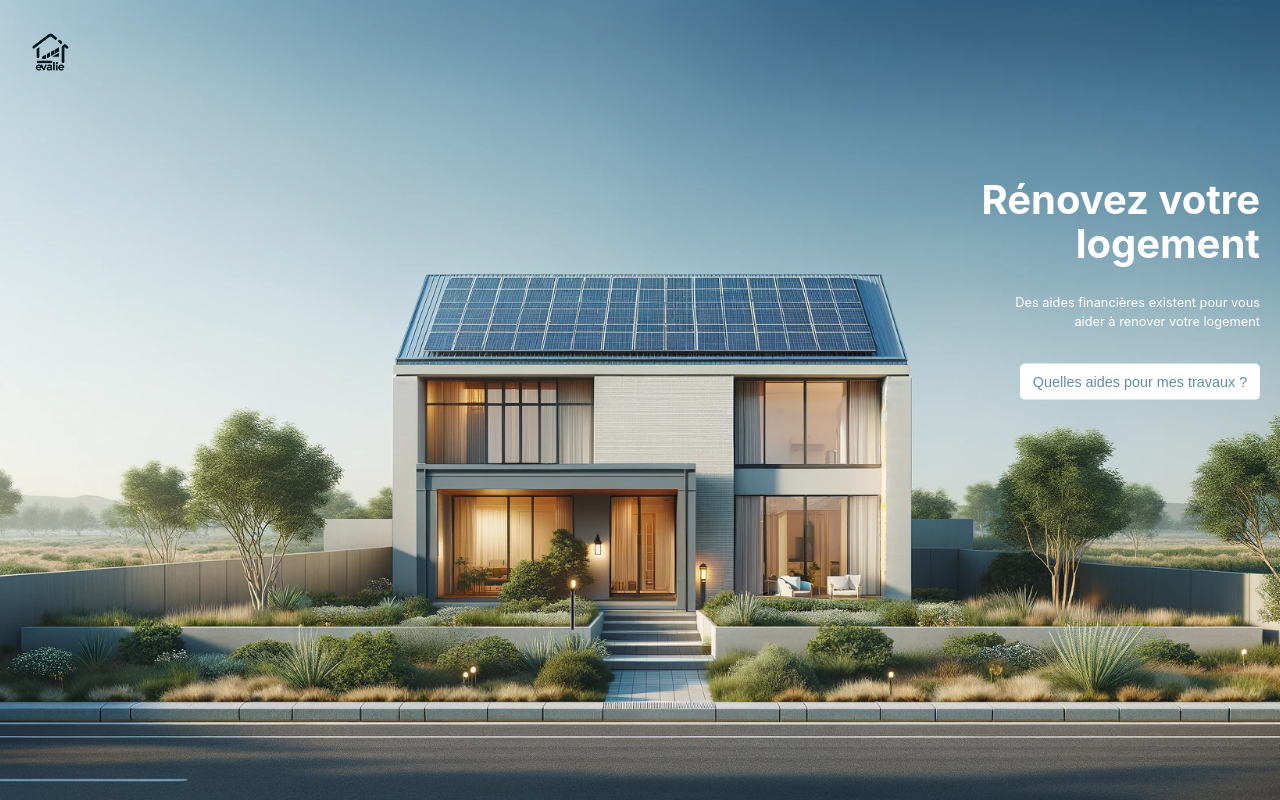
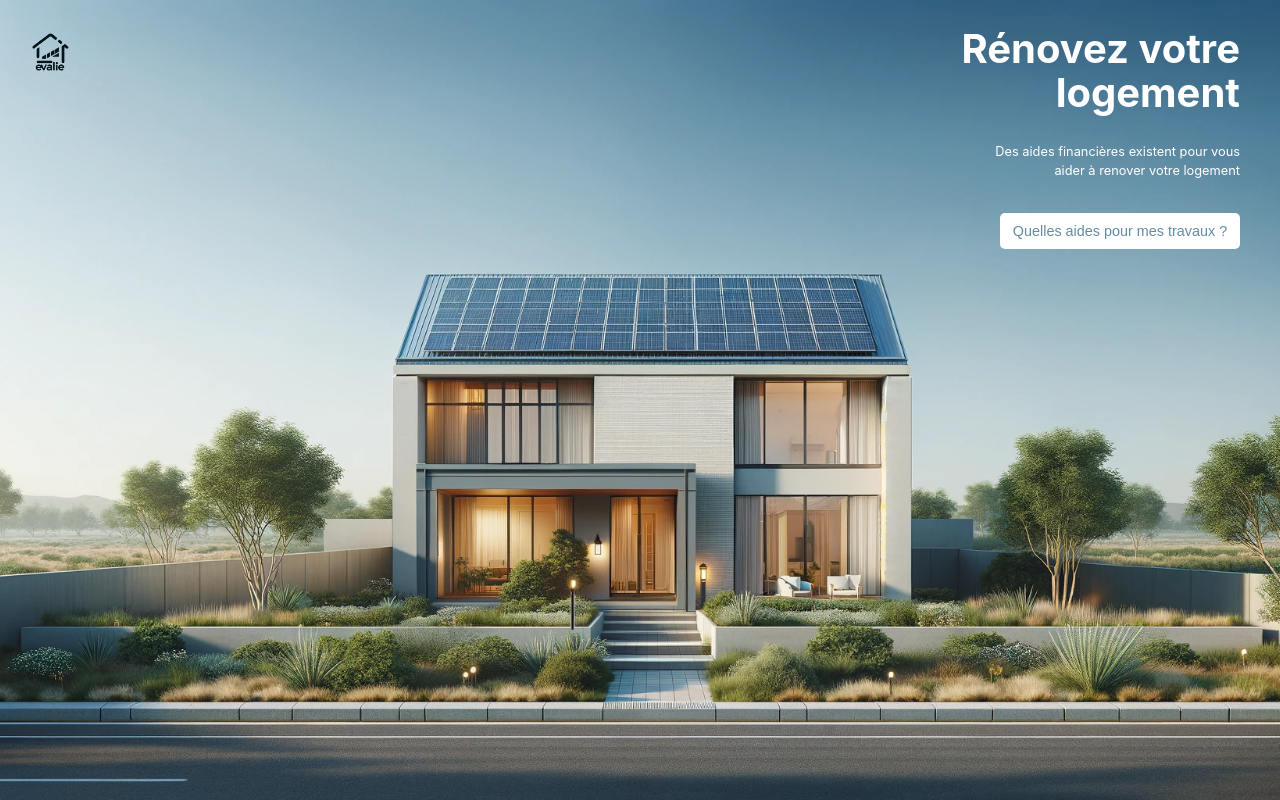
Before and after one commit to Cyrillus5/evalie, a React (Vite) app: page / in a window 1280 px wide. Built offline with nearby package versions, Linux system fonts and the light colour scheme.

Commit message:
add css modifications to homePage

```diff
--- a/src/components/Home/Home.css
+++ b/src/components/Home/Home.css
@@ -1,29 +1,25 @@
 .Home {
-    position: relative;
     width: 100vw;
-    height: 100vh;
-    overflow: hidden;
+    min-height: 100vh;
+    background-image: url('/house-evalie.png');
+    background-repeat: no-repeat;
+    background-size: cover;
+    background-position-y:bottom ;
+    background-position-x: center;
 }
 
 .Home-card {
     width: 100vw;
-    height: 100vh;
     overflow: hidden;
     display: flex;
-    justify-content: center;
+    justify-content:end;
     align-items: center;
-}
-
-.Home-card-picture {
-    width: 100vw;
-    height: 100vh;
-    object-fit: cover;
+    padding-bottom: 20px;
 }
 
 .Home-card-main {
-    position: absolute;
-    right: 0;
-    transform: translateY(-50%);
+    top: 40px;
+    margin-right: 20px;
     color: white;
     text-align: right;
     padding-right: 20px;
@@ -61,14 +57,8 @@
         justify-content:initial;
     }
 
-    .Home-card-picture {
-        width: 100vw;
-        height: 100vh;
-    }
-
     .Home-card-main {
         position: static;
-        transform: none;
         text-align: left;
         padding: 0 20px;
         max-width: 100%;
@@ -86,7 +76,7 @@
     .Home-card-main-text {
         font-size: 0.8rem;
         position: absolute;
-        top: 14%;
+        top: 60px;
         right: 10px;
         text-align: right;
     }
@@ -128,12 +118,6 @@
         align-items: center;
     }
 
-    .Home-card-picture {
-        width: 100vw;
-        height: 100vh;
-        object-fit: cover;
-    }
-
     .Home-card-main {
         top: 40px;
         right: 0;
@@ -142,7 +126,6 @@
         padding: 20px;
         z-index: 1;
         text-align: right;
-        transform: none;
     }
 
     .Home-card-main-title,
--- a/src/components/Home/Home.jsx
+++ b/src/components/Home/Home.jsx
@@ -1,8 +1,6 @@
 import { useNavigate } from 'react-router-dom';
 
 import './Home.css';
-
-import pictureHomePage from '/house-evalie.png';
 
 function Home () {
     const navigate = useNavigate();
@@ -14,15 +12,12 @@ function Home () {
     return (
         <div className='Home'>
             <div className='Home-card'>
-                <img src={pictureHomePage} className='Home-card-picture'/>
                 <div className='Home-card-main'>
                     <h1 className='Home-card-main-title'>Rénovez votre logement</h1>
                     <p className='Home-card-main-text'>Des aides financières existent pour vous <br/>aider à renover votre logement</p>
                     <button onClick={handleWorksClick} className='Home-card-main-button'>Quelles aides pour mes travaux ?</button>
                 </div>
-
             </div>
-
         </div>
     )
 }
```
